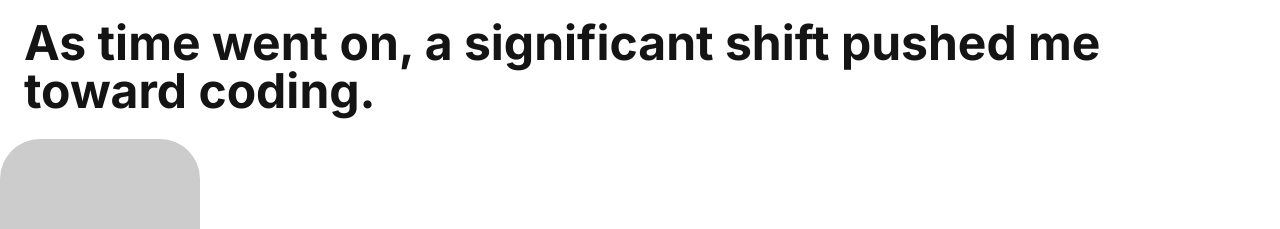
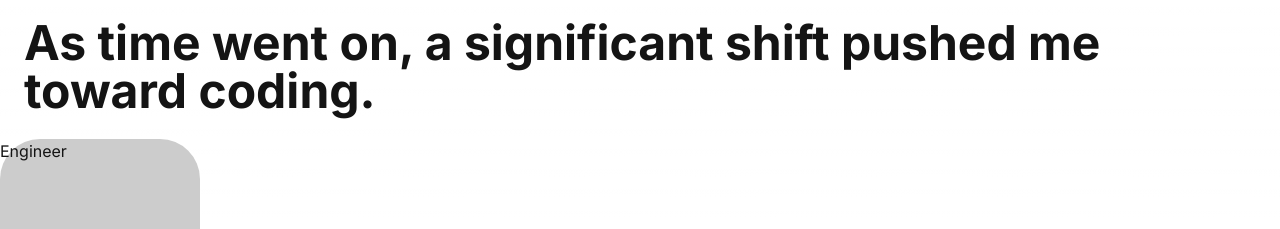
Before and after one commit to diamondcodebase/ox-app, a Next.js app: page /aboutMe in a window 1280 px wide. Shown: the part 4260-4489 px from the top of the page. Built offline with nearby package versions, Linux system fonts and the light colour scheme.

Commit message:
test on RotateSquareButton component

```diff
--- a/src/components/RotateSquareButton.js
+++ b/src/components/RotateSquareButton.js
@@ -1,4 +1,5 @@
 import { motion, useCycle } from "framer-motion";
+import { useState } from "react";
 
 export default function RotateSquareButton() {
     const [animate, cycle] = useCycle(
@@ -17,6 +18,8 @@ export default function RotateSquareButton() {
             }}
             animate={animate}
             onTap={cycle}
-        />
+        >
+            <p>Engineer</p>
+        </motion.div>
     );
 }
```
